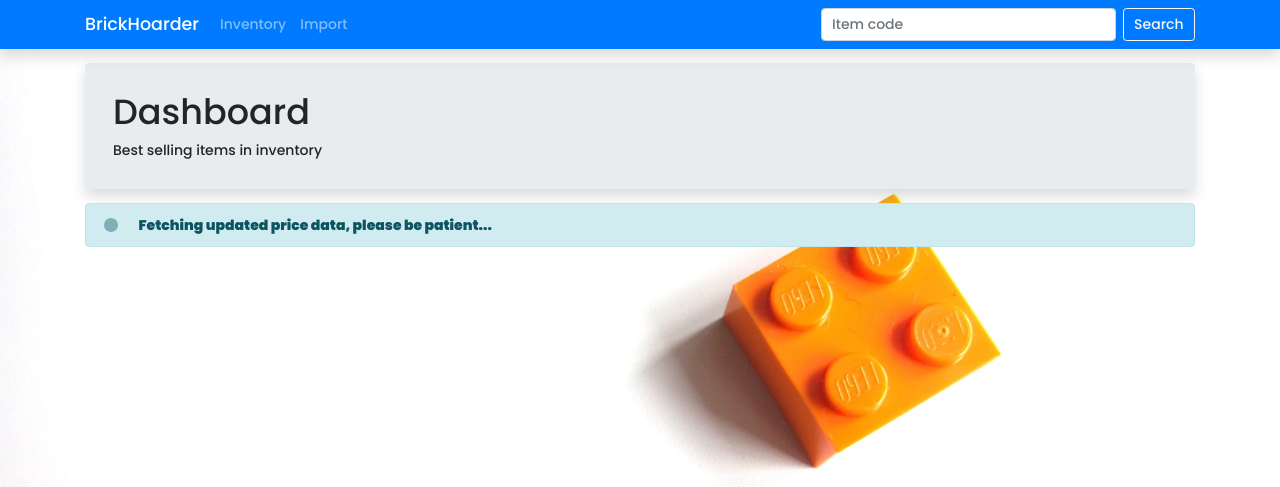
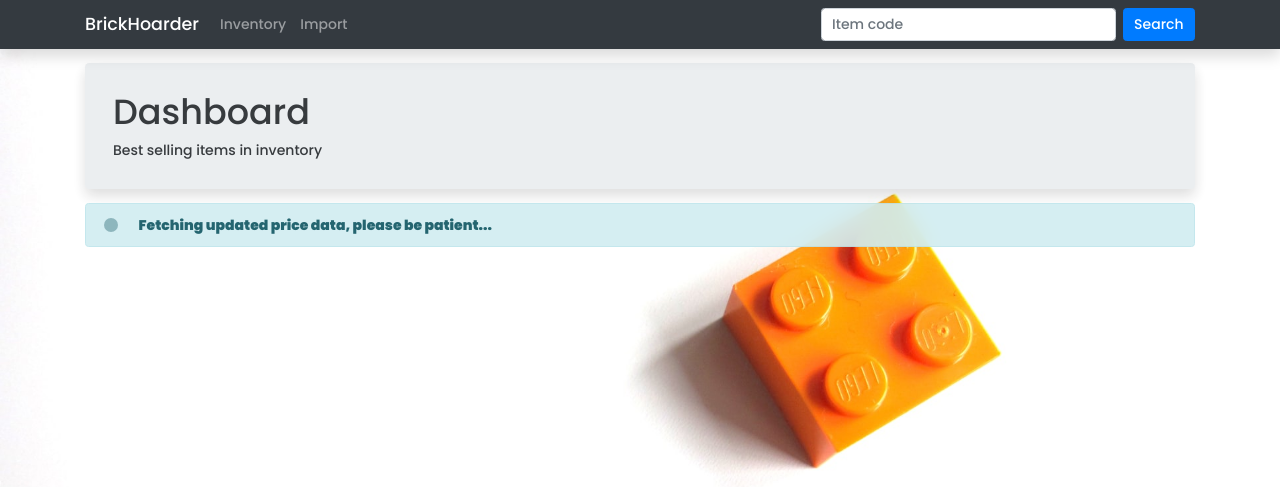
Before and after one commit to hendrikkels/BrickHoarder, a Flask app: page / in a window 1280 px wide. Shown: the top 487 px of the page. Run offline with Flask 2, Linux system fonts and the light colour scheme; parts of the project's set-up code (start-up, migrations or seed data) failed here and were passed over; some libraries are stand-ins or nearby versions.

Commit message:
nearing final stages

```diff
--- a/flask_app/static/css/mystyle.css
+++ b/flask_app/static/css/mystyle.css
@@ -1,6 +1,7 @@
 html {
     font-size: 14px;
 }
+
 
 @media only screen
   and (min-device-width: 320px)
@@ -51,7 +52,16 @@ p {
 
 .jumbotron {
     padding: 2rem;
+    opacity: 90%;
+    -webkit-backdrop-filter: blur(10px);
+    backdrop-filter: blur(10px);
     margin-bottom: 1rem;
+}
+
+.alert {
+    opacity: 90%;
+    -webkit-backdrop-filter: blur(10px);
+    backdrop-filter: blur(10px);
 }
 
 .loading-text {
@@ -98,6 +108,24 @@ p {
 .card-body {
     padding: 1rem;
 }
+
+
+.card-thumbnail {
+    max-width: 100%;
+}
+
+@media (min-width: 576px){
+    .card-thumbnail {
+        max-width: 25%;
+    }
+}
+
+@media (min-width: 992px){
+    .card-thumbnail {
+        max-width: 20%;
+    }
+}
+
 
 .form-spinner {
     max-width: 8rem;
--- a/flask_app/templates/add_set.html
+++ b/flask_app/templates/add_set.html
@@ -63,7 +63,7 @@
                 </table>
             </div>
         <div class="card-footer">
-            <button type="submit" class="btn btn-sm btn-primary float-right">Add selection to inventory</button>
+            <button type="submit" class="btn btn-sm btn-primary shadow float-right">Add selection to inventory</button>
         </div>
     </div>
 
--- a/flask_app/templates/base.html
+++ b/flask_app/templates/base.html
@@ -28,7 +28,7 @@
 <main role="main" class="container-lg user-select-auto">
     {% block main %}{% endblock %}
 </main>
-<footer class="footer bg-light">
+<footer class="footer bg-dark text-white light">
     {% include "footer.html" %}
 </footer>
 
--- a/flask_app/templates/dashboard.html
+++ b/flask_app/templates/dashboard.html
@@ -34,21 +34,21 @@
     {% else %}
 
         <div class="card border-0 shadow">
-            <div class="card-header bg-light rounded-top">
+            <div class="card-header rounded-top">
                 <div class="row no-gutters">
                     <div class="col-6">
                         <ul class="nav nav-tabs card-header-tabs">
                             <li class="nav-item">
-                                <a class="nav-link active border-bottom text-secondary" data-toggle="tab" href="#sets">Sets</a>
+                                <a class="nav-link active text-secondary" data-toggle="tab" href="#sets">Sets</a>
                             </li>
                             <li class="nav-item ">
-                                <a class="nav-link border-bottom text-secondary" data-toggle="tab" href="#parts">Parts</a>
+                                <a class="nav-link text-secondary" data-toggle="tab" href="#parts">Parts</a>
                             </li>
                         </ul>
                     </div>
                     <div class="col-6">
                         <form class="float-right " action="/home/refresh/" method="post">
-                            <button class="btn btn-sm btn-primary" type="submit">Update prices</button>
+                            <button class="btn btn-sm btn-primary shadow" type="submit">Update prices</button>
                         </form>
                     </div>
                 </div>
@@ -96,12 +96,16 @@
                             </div>
                             <div class="card-footer">
                                 <form action="/home/sets/" method="GET">
-                                    <button type="submit" class="btn btn-sm btn-primary">View prices for all sets</button>
+                                    <button type="submit" class="btn btn-sm btn-primary shadow">View prices for all sets</button>
                                 </form>
+                            </div>
+                        {% else %}
+                            <div class="card-body">
+                                When sets are added to the inventory, their price data will appear here
                             </div>
                         {% endif %}
                     {% else %}
-                        <div class="p-4" role="alert">
+                        <div class="card-body" role="alert">
                             <div class="d-flex align-items-center">
                                 <div class="spinner-grow spinner-grow-sm mr-4" role="status" aria-hidden="true"></div>
                                 <strong>Fetching sets price data, please be patient...</strong>
@@ -146,12 +150,16 @@
                             </div>
                             <div class="card-footer">
                                 <form action="/home/parts/" method="GET">
-                                    <button type="submit" class="btn btn-sm btn-primary">View prices for all parts</button>
+                                    <button type="submit" class="btn btn-sm btn-primary shadow">View prices for all parts</button>
                                 </form>
+                            </div>
+                        {% else %}
+                            <div class="card-body">
+                                When parts are added to the inventory, their price data will appear here
                             </div>
                         {% endif %}
                     {% else %}
-                        <div class="p-4" role="alert">
+                        <div class="card-body" role="alert">
                             <div class="d-flex align-items-center">
                                 <div class="spinner-grow spinner-grow-sm mr-4" role="status" aria-hidden="true"></div>
                                 <strong>Fetching parts price data, please be patient...</strong>
--- a/flask_app/templates/dashboard_sets.html
+++ b/flask_app/templates/dashboard_sets.html
@@ -58,7 +58,8 @@
                                 {% if set.avg_price > 0 %}
                                     <td class="text-right">{{ set.currency_code }}{{ "%.2f"|format(set.avg_price) }}</td>
                                 {% else %}
-                                    <td class="text-right"></td>
+                                    <td class="text-right">
+                                    </td>
                                 {% endif %}
                                 {% if set.avg_price_used > 0 %}
                                     <td class="text-right">{{ set.currency_code }}{{ "%.2f"|format(set.avg_price_used) }}</td>
--- a/flask_app/templates/group_info.html
+++ b/flask_app/templates/group_info.html
@@ -64,13 +64,13 @@
                             </div>
                         </form>
                         <div class="modal-footer">
-                            <button type="submit" form="form{{ part.no }}_{{ part.color_id }}" class="btn btn-sm btn-primary">Save changes</button>
+                            <button type="submit" form="form{{ part.no }}_{{ part.color_id }}" class="btn btn-sm btn-primary shadow">Save changes</button>
                             {% if part.quantity == 0 %}
                                 <form action="/remove_part/{{ part.no }}" method='POST'>
                                     <input hidden name="part_no" id="part_no" value="{{ part.no }}">
                                     <input hidden name="set_no" id="set_no" value="{{ set_data.no }}">
                                     <input hidden name="color_id" id="color_id" value="{{ part.color_id }}">
-                                    <button type="submit" class="btn btn-sm btn-danger">Remove</button>
+                                    <button type="submit" class="btn btn-sm btn-danger shadow">Remove</button>
                                 </form>
                             {% endif %}
                         </div>
--- a/flask_app/templates/import.html
+++ b/flask_app/templates/import.html
@@ -35,7 +35,7 @@
                     <div class="form-group">
                         <input type="file" class="form-control-file" id="exampleFormControlFile1"  name="file_name" required>
                     </div>
-                    <button type="submit" class="btn btn-primary">Create set list</button>
+                    <button type="submit" class="btn btn-primary shadow">Create set list</button>
                 </div>
             </form>
         </div>
--- a/flask_app/templates/import_set_list.html
+++ b/flask_app/templates/import_set_list.html
@@ -56,7 +56,7 @@
                 </tbody>
             </table>
             <div class="card-footer">
-                <button class="btn btn-primary" type="submit">Add to inventory</button>
+                <button class="btn btn-primary shadow" type="submit">Add to inventory</button>
             </div>
         </div>
 
--- a/flask_app/templates/navbar.html
+++ b/flask_app/templates/navbar.html
@@ -1,4 +1,4 @@
-<nav class="navbar navbar-expand-md navbar-dark bg-primary fixed-top shadow">
+<nav class="navbar navbar-expand-md navbar-dark bg-dark fixed-top shadow">
     <div class="container-lg">
         <a class="navbar-brand" href="/home">BrickHoarder</a>
         <button class="navbar-toggler" type="button" data-toggle="collapse" data-target="#navbarSupportedContent" aria-controls="navbarSupportedContent" aria-expanded="false" aria-label="Toggle navigation">
@@ -17,7 +17,7 @@
             <form class="form-inline my-2 my-md-0 my-lg-0" method="POST" action="/search">
                 <div class="form-group d-flex">
                     <input class="form-control mr-2" required  minlength="2" type="search" name="no" placeholder="Item code">
-                    <button class="btn btn-outline-light" type="submit">Search</button>
+                    <button class="btn btn-primary" type="submit">Search</button>
                 </div>
             </form>
         </div>
--- a/flask_app/templates/search.html
+++ b/flask_app/templates/search.html
@@ -37,7 +37,7 @@
                         <img src="{{ result.image_url }}" class="img-thumbnail crop" alt="sheep">
                     </div>
                     <div class="card-footer">
-                        <button type="submit" class="btn btn-sm btn-primary">Add to collection</button>
+                        <button type="submit" class="btn btn-sm btn-primary shadow">Add to collection</button>
                     </div>
                 </div>
             </form>
@@ -53,7 +53,7 @@
                         <img src="{{ result.thumbnail_url }}" class="img-thumbnail crop" alt="sheep">
                     </div>
                     <div class="card-footer">
-                        <button type="submit" class="btn btn-sm btn-primary">Add to collection</button>
+                        <button type="submit" class="btn btn-sm btn-primary shadow">Add to collection</button>
                     </div>
                 </div>
             </form>
--- a/flask_app/templates/set_guide.html
+++ b/flask_app/templates/set_guide.html
@@ -62,7 +62,7 @@
                 </tbody>
             </table>
             <div class="card-footer">
-                <button class="btn btn-primary" type="submit">Make set complete</button>
+                <button class="btn btn-primary shadow" type="submit">Make set complete</button>
             </div>
         </div>
 
```
Also changed, not shown: flask_app/templates/add_part.html (+9 -6 lines), flask_app/templates/set_info.html (+4 -4 lines), flask_app/static/images/backgroundblue.jpg (added).
